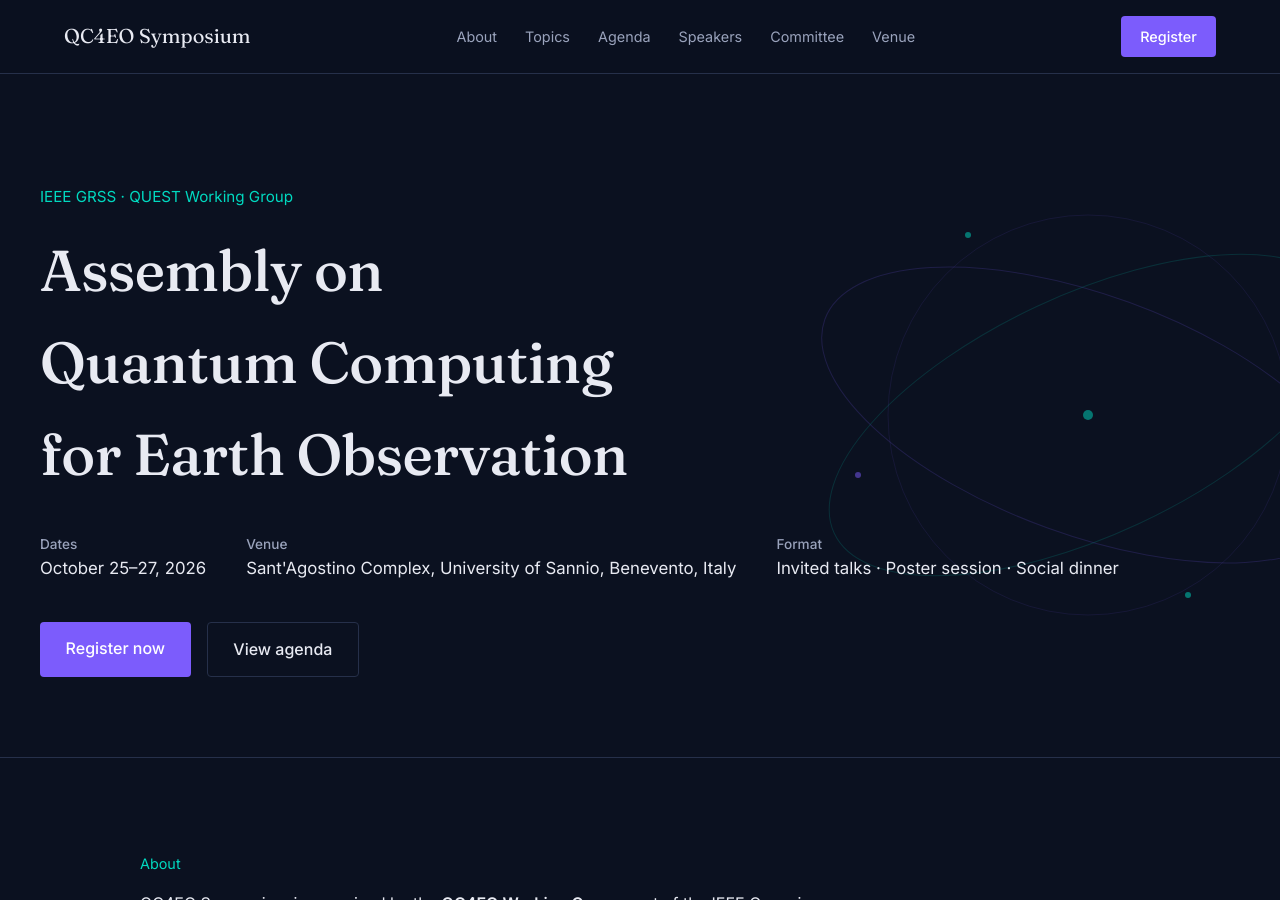
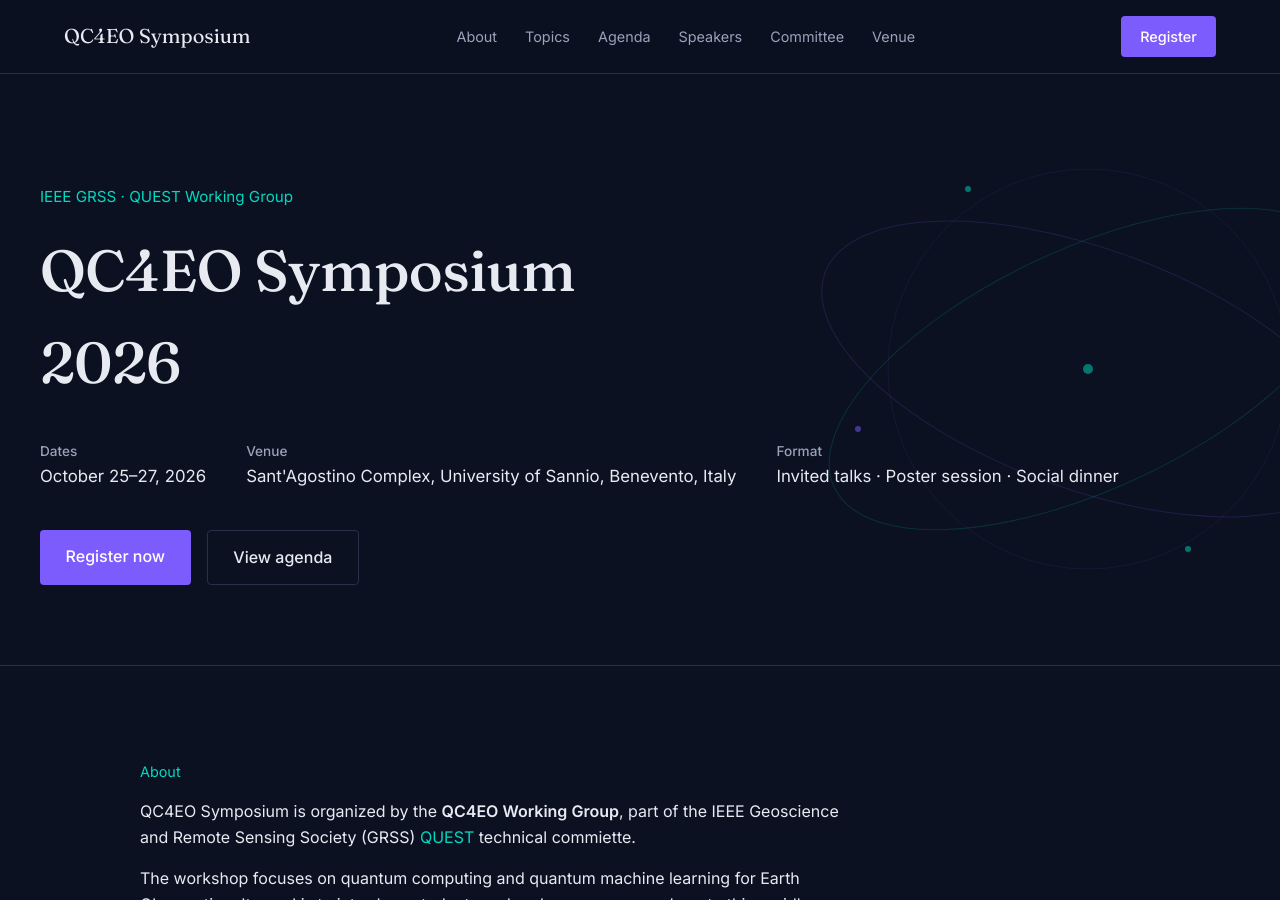
Before and after one commit to IEEE-QUEST-QC4EO/assembly-qc4eo-2026, a Jekyll site: the page built from index.md, in a window 1280 px wide and 900 px high. Built offline with Jekyll 4.4.1, drawn with Linux system fonts in a browser that asks for light colours; some of the changed text lies outside the part shown.

Commit message:
fixed title

```diff
--- a/_config.yml
+++ b/_config.yml
@@ -5,7 +5,7 @@ baseurl: "/assembly-qc4eo-2026"
 
 # ---- Event details (edit here, they propagate through the site) ----
 event:
-  full_title: "Assembly on Quantum Computing for Earth Observation"
+  full_title: "QC4EO Symposium 2026"
   acronym: "QC4EO Symposium"
   dates_display: "October 25–27, 2026"
   venue_name: "Sant'Agostino Complex, University of Sannio"
```
